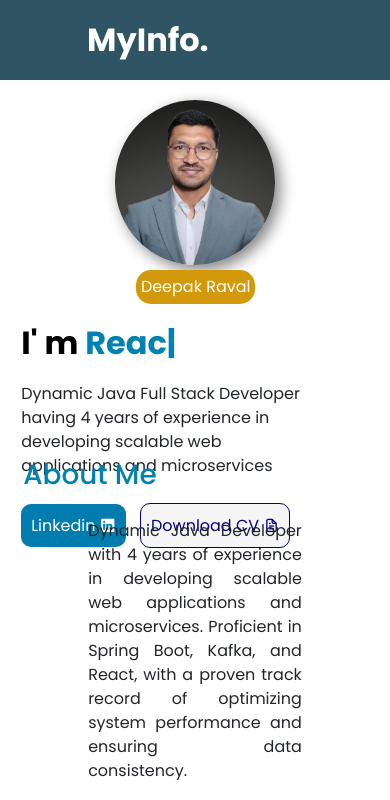
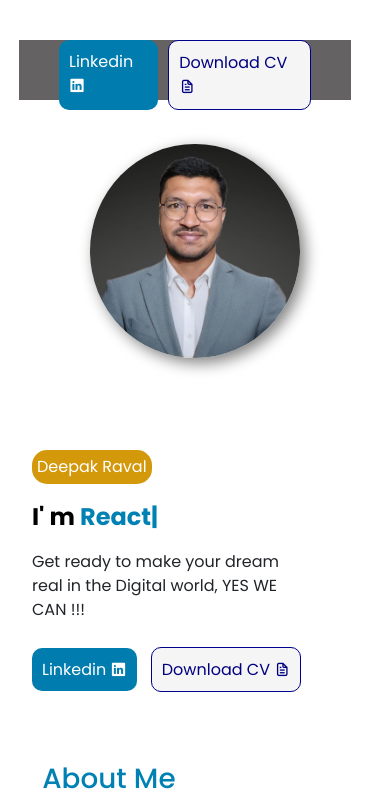
Before and after one commit to DeepakRaval/profile, a plain HTML site: page index.html in a window 390 px wide. Shown: the top 800 px of the page. Drawn offline with nearby package versions, Linux system fonts and the light colour scheme.

Commit message:
responsive

```diff
--- a/index.css
+++ b/index.css
@@ -86,7 +86,7 @@ html {
     display: flex;
     flex-direction: column;
     gap: 15px;
-
+    margin-left: 130px;
     .title {
       background-color: #d4980b;
       color: white;
@@ -118,7 +118,7 @@ html {
       align-items: center;
 
       .img-p {
-        width: 65%;
+        width: 100%;
         border-radius: 100%;
         box-shadow: 0 4px 6px rgba(0, 0, 0, 0.1);
         box-shadow: 5px 5px 15px gray;
@@ -356,36 +356,46 @@ html {
 
 /* Styles for Mobile */
 @media (max-width: 768px) {
-  /* .container {
-    max-width: 90%;
+  .container {
+    max-width: 350px;
     margin: 0 auto;
-  } */
+  }
 
-  .navbar{
+  body {
+    overflow-x: hidden;
+  }
 
-    .nav-items{
+  .navbar {
+    .logo{
+      display: none;
+    }
+    background-color: rgba(64, 62, 62, 0.81);
+    width: 85%;
+    height: 60px;
+    left: 19px;
+    top: 40px;
+    .nav-items {
       display: none;
     }
 
-    .nav-btn{
-      display: none;
+    .nav-btn {
+      display: flex;
     }
   }
 
   .home {
     flex-direction: column-reverse;
-    margin: 0;
     padding-top: 100px;
-    height: 50vh;
     .left-side {
-      width: 95%;
+      width: 100%;
       margin-top: 5px;
       justify-content: center;
+      margin-left: 0;
       .title {
-        margin-left: 33%;
+        margin-left: 0%;
       }
       .title-profile {
-        font-size: 2rem;
+        font-size: 1.5rem;
       }
 
       .btns {
@@ -403,6 +413,10 @@ html {
       width: 95%;
       padding: 36px 2px;
       text-align: justify;
+
+      p {
+        padding: 20px 2px 0 2px;
+    }
     }
   }
 
@@ -440,14 +454,13 @@ html {
       padding: 30px 0 30px 0;
       flex-direction: column;
 
-      .cont-details{
+      .cont-details {
         width: 95%;
       }
 
-      .contact-form{
+      .contact-form {
         width: 95%;
         padding: 0 10px 0 10px;
-
       }
     }
   }
--- a/index.html
+++ b/index.html
@@ -42,8 +42,7 @@
                 <div class="title">Deepak Raval</div>
                 <div class="title-profile"><span class="iam">I' m </span><span class="typedText"></span></div>
                 <div class="para">
-                    <p>Dynamic Java Full Stack Developer having 4 years of experience in developing scalable web
-                        applications and microservices</p>
+                    <p>Get ready to make your dream real in the Digital world, YES WE CAN !!!</p>
                 </div>
                 <div class="btns">
 
--- a/index.js
+++ b/index.js
@@ -27,7 +27,7 @@ var typingEffect = new Typed(".typedText",{
 
   sr.reveal('.front-end-set',{delay: 100})
   sr.reveal('.database-set',{delay: 300})
-
+  sr.reveal('.card', {delay: 200})
 
 
 
@@ -59,4 +59,4 @@ const bottom = ScrollReveal({
 
 bottom.reveal('.back-end-set', {delay: 200})
 bottom.reveal('.projects', {delay: 200})
-bottom.reveal('.card', {delay: 200})
+// bottom.reveal('.card', {delay: 200})
```
